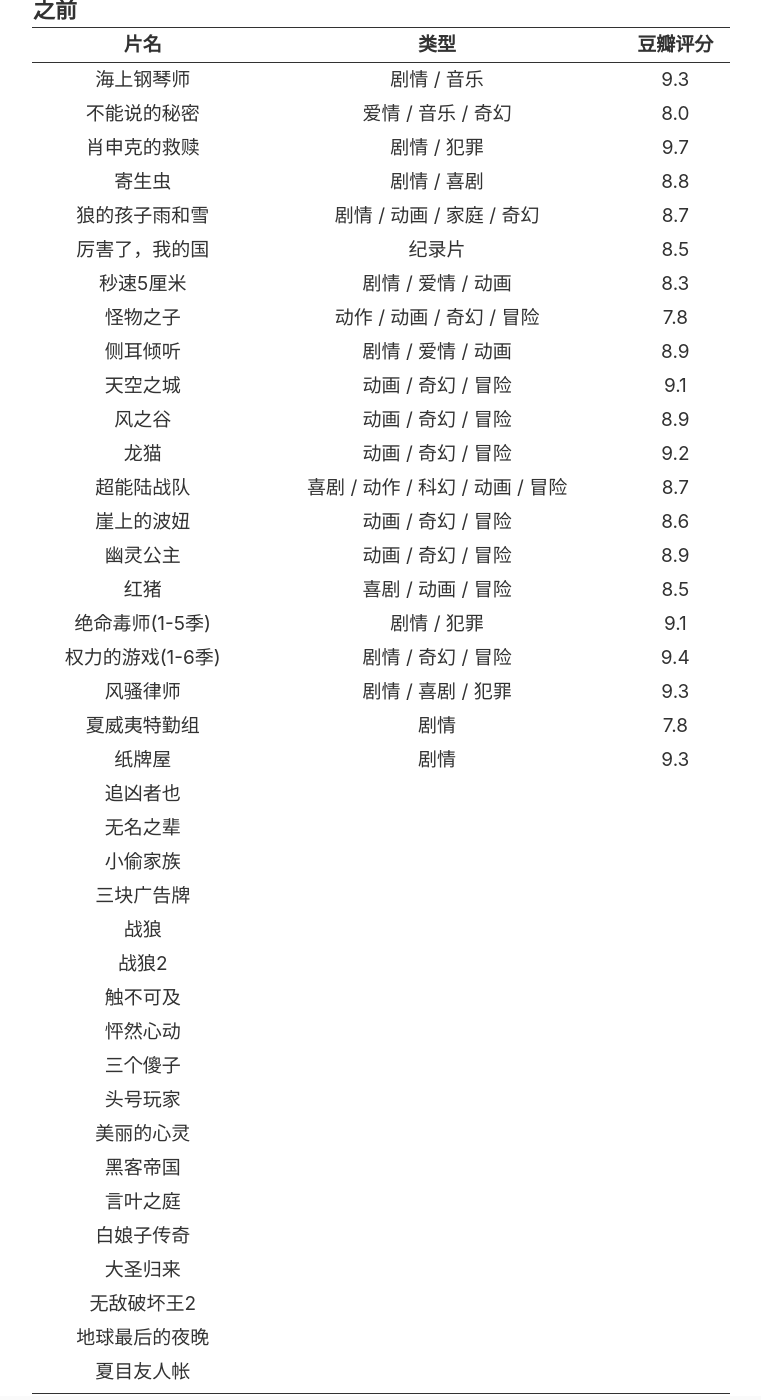
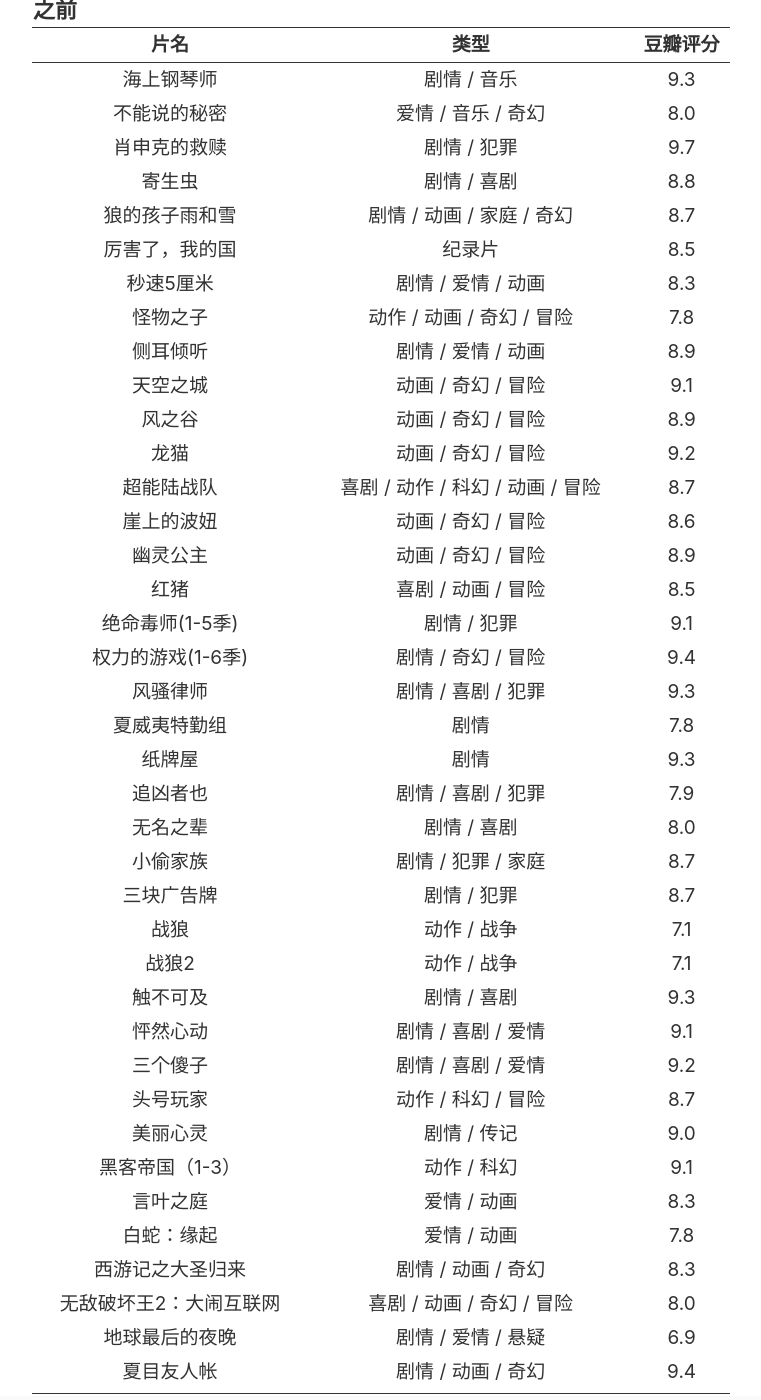
Before and after one commit to SWHL/SWHL.github.io, a Jekyll site: the page built from _pages/videos.md, in a window 1280 px wide and 1400 px high, scrolled down 1848 px. Shown: the whole window, without its empty margins (259-1020 px from the left). Built offline with Jekyll 4.4.1, drawn with Linux system fonts in a browser that asks for light colours; some of the changed text lies outside the part shown.

Commit message:
Update videos.md

```diff
--- a/_pages/videos.md
+++ b/_pages/videos.md
@@ -145,19 +145,19 @@
 	　　　　　<td>7.1</td>
 	　　</tr>
 		<tr>
-	　　　　　<td><a href="" target="_blank">你好，疯子</a></td>
-	　　　　　<td></td>
-	　　　　　<td></td>
+	　　　　　<td><a href="https://movie.douban.com/subject/26696879/" target="_blank">你好，疯子</a></td>
+	　　　　　<td>剧情 / 喜剧 / 悬疑</td>
+	　　　　　<td>6.7</td>
 	　　</tr>
 		<tr>
-	　　　　　<td><a href="" target="_blank">你好，李焕英</a></td>
-	　　　　　<td></td>
-	　　　　　<td></td>
+	　　　　　<td><a href="https://movie.douban.com/subject/34841067/" target="_blank">你好，李焕英</a></td>
+	　　　　　<td>剧情 / 喜剧 / 奇幻</td>
+	　　　　　<td>7.8</td>
 	　　</tr>
 		<tr>
-	　　　　　<td><a href="" target="_blank">我们与恶的距离</a></td>
-	　　　　　<td></td>
-	　　　　　<td></td>
+	　　　　　<td><a href="https://movie.douban.com/subject/30181230/" target="_blank">我们与恶的距离</a></td>
+	　　　　　<td>剧情</td>
+	　　　　　<td>9.4</td>
 	　　</tr>
 		<tr>
 	　　　　　<td><a href="" target="_blank"></a></td>
@@ -372,94 +372,94 @@
 	　　　　　<td>9.3</td>
 	　　</tr>
 		<tr>
-	　　　　　<td><a href="" target="_blank">追凶者也</a></td>
-	　　　　　<td></td>
-	　　　　　<td></td>
+	　　　　　<td><a href="https://movie.douban.com/subject/26284621/" target="_blank">追凶者也</a></td>
+	　　　　　<td>剧情 / 喜剧 / 犯罪</td>
+	　　　　　<td>7.9</td>
 	　　</tr>
 		<tr>
-	　　　　　<td><a href="" target="_blank">无名之辈</a></td>
-	　　　　　<td></td>
-	　　　　　<td></td>
+	　　　　　<td><a href="https://movie.douban.com/subject/27110296/" target="_blank">无名之辈</a></td>
+	　　　　　<td>剧情 / 喜剧</td>
+	　　　　　<td>8.0</td>
 	　　</tr>
 		<tr>
-	　　　　　<td><a href="" target="_blank">小偷家族</a></td>
-	　　　　　<td></td>
-	　　　　　<td></td>
+	　　　　　<td><a href="https://movie.douban.com/subject/27622447/" target="_blank">小偷家族</a></td>
+	　　　　　<td>剧情 / 犯罪 / 家庭</td>
+	　　　　　<td>8.7</td>
 	　　</tr>
 		<tr>
-	　　　　　<td><a href="" target="_blank">三块广告牌</a></td>
-	　　　　　<td></td>
-	　　　　　<td></td>
+	　　　　　<td><a href="https://movie.douban.com/subject/26611804/" target="_blank">三块广告牌</a></td>
+	　　　　　<td>剧情 / 犯罪</td>
+	　　　　　<td>8.7</td>
 	　　</tr>
 		<tr>
-	　　　　　<td><a href="" target="_blank">战狼</a></td>
-	　　　　　<td></td>
-	　　　　　<td></td>
+	　　　　　<td><a href="https://movie.douban.com/subject/26363254/" target="_blank">战狼</a></td>
+	　　　　　<td>动作 / 战争</td>
+	　　　　　<td>7.1</td>
 	　　</tr>
 		<tr>
-	　　　　　<td><a href="" target="_blank">战狼2</a></td>
-	　　　　　<td></td>
-	　　　　　<td></td>
+	　　　　　<td><a href="https://movie.douban.com/subject/26363254/" target="_blank">战狼2</a></td>
+	　　　　　<td>动作 / 战争</td>
+	　　　　　<td>7.1</td>
 	　　</tr>
 		<tr>
-	　　　　　<td><a href="" target="_blank">触不可及</a></td>
-	　　　　　<td></td>
-	　　　　　<td></td>
+	　　　　　<td><a href="https://movie.douban.com/subject/6786002/" target="_blank">触不可及</a></td>
+	　　　　　<td>剧情 / 喜剧</td>
+	　　　　　<td>9.3</td>
 	　　</tr>
 		<tr>
-	　　　　　<td><a href="" target="_blank">怦然心动</a></td>
-	　　　　　<td></td>
-	　　　　　<td></td>
+	　　　　　<td><a href="https://movie.douban.com/subject/3319755/" target="_blank">怦然心动</a></td>
+	　　　　　<td>剧情 / 喜剧 / 爱情</td>
+	　　　　　<td>9.1</td>
 	　　</tr>
 		<tr>
-	　　　　　<td><a href="" target="_blank">三个傻子</a></td>
-	　　　　　<td></td>
-	　　　　　<td></td>
+	　　　　　<td><a href="https://movie.douban.com/subject/3793023/" target="_blank">三个傻子</a></td>
+	　　　　　<td>剧情 / 喜剧 / 爱情</td>
+	　　　　　<td>9.2</td>
 	　　</tr>
 		<tr>
-	　　　　　<td><a href="" target="_blank">头号玩家</a></td>
-	　　　　　<td></td>
-	　　　　　<td></td>
+	　　　　　<td><a href="https://movie.douban.com/subject/4920389/" target="_blank">头号玩家</a></td>
+	　　　　　<td>动作 / 科幻 / 冒险</td>
+	　　　　　<td>8.7</td>
 	　　</tr>
 		<tr>
-	　　　　　<td><a href="" target="_blank">美丽的心灵</a></td>
-	　　　　　<td></td>
-	　　　　　<td></td>
+	　　　　　<td><a href="https://movie.douban.com/subject/1306029/" target="_blank">美丽心灵</a></td>
+	　　　　　<td>剧情 / 传记</td>
+	　　　　　<td>9.0</td>
 	　　</tr>
 		<tr>
-	　　　　　<td><a href="" target="_blank">黑客帝国</a></td>
-	　　　　　<td></td>
-	　　　　　<td></td>
+	　　　　　<td><a href="https://movie.douban.com/subject/1291843/" target="_blank">黑客帝国（1-3）</a></td>
+	　　　　　<td>动作 / 科幻</td>
+	　　　　　<td>9.1</td>
 	　　</tr>
 		<tr>
-	　　　　　<td><a href="" target="_blank">言叶之庭</a></td>
-	　　　　　<td></td>
-	　　　　　<td></td>
+	　　　　　<td><a href="https://movie.douban.com/subject/20470074/" target="_blank">言叶之庭</a></td>
+	　　　　　<td>爱情 / 动画</td>
+	　　　　　<td>8.3</td>
 	　　</tr>
 		<tr>
-	　　　　　<td><a href="" target="_blank">白娘子传奇</a></td>
-	　　　　　<td></td>
-	　　　　　<td></td>
+	　　　　　<td><a href="https://movie.douban.com/subject/30331149/" target="_blank">白蛇：缘起</a></td>
+	　　　　　<td>爱情 / 动画</td>
+	　　　　　<td>7.8</td>
 	　　</tr>
 		<tr>
-	　　　　　<td><a href="" target="_blank">大圣归来</a></td>
-	　　　　　<td></td>
-	　　　　　<td></td>
+	　　　　　<td><a href="https://movie.douban.com/subject/26277313/" target="_blank">西游记之大圣归来</a></td>
+	　　　　　<td>剧情 / 动画 / 奇幻 </td>
+	　　　　　<td>8.3</td>
 	　　</tr>
 		<tr>
-	　　　　　<td><a href="" target="_blank">无敌破坏王2</a></td>
-	　　　　　<td></td>
-	　　　　　<td></td>
+	　　　　　<td><a href="https://movie.douban.com/subject/20438964/" target="_blank">无敌破坏王2：大闹互联网</a></td>
+	　　　　　<td>喜剧 / 动画 / 奇幻 / 冒险</td>
+	　　　　　<td>8.0</td>
 	　　</tr>
 		<tr>
-	　　　　　<td><a href="" target="_blank">地球最后的夜晚</a></td>
-	　　　　　<td></td>
-	　　　　　<td></td>
+	　　　　　<td><a href="https://movie.douban.com/subject/26633257/" target="_blank">地球最后的夜晚</a></td>
+	　　　　　<td>剧情 / 爱情 / 悬疑</td>
+	　　　　　<td>6.9</td>
 	　　</tr>
 		<tr>
-	　　　　　<td><a href="" target="_blank">夏目友人帐</a></td>
-	　　　　　<td></td>
-	　　　　　<td></td>
+	　　　　　<td><a href="https://movie.douban.com/subject/3060542/" target="_blank">夏目友人帐</a></td>
+	　　　　　<td>剧情 / 动画 / 奇幻</td>
+	　　　　　<td>9.4</td>
 	　　</tr>
 		<tr>
 	　　　　　<td><a href="" target="_blank"></a></td>
```
